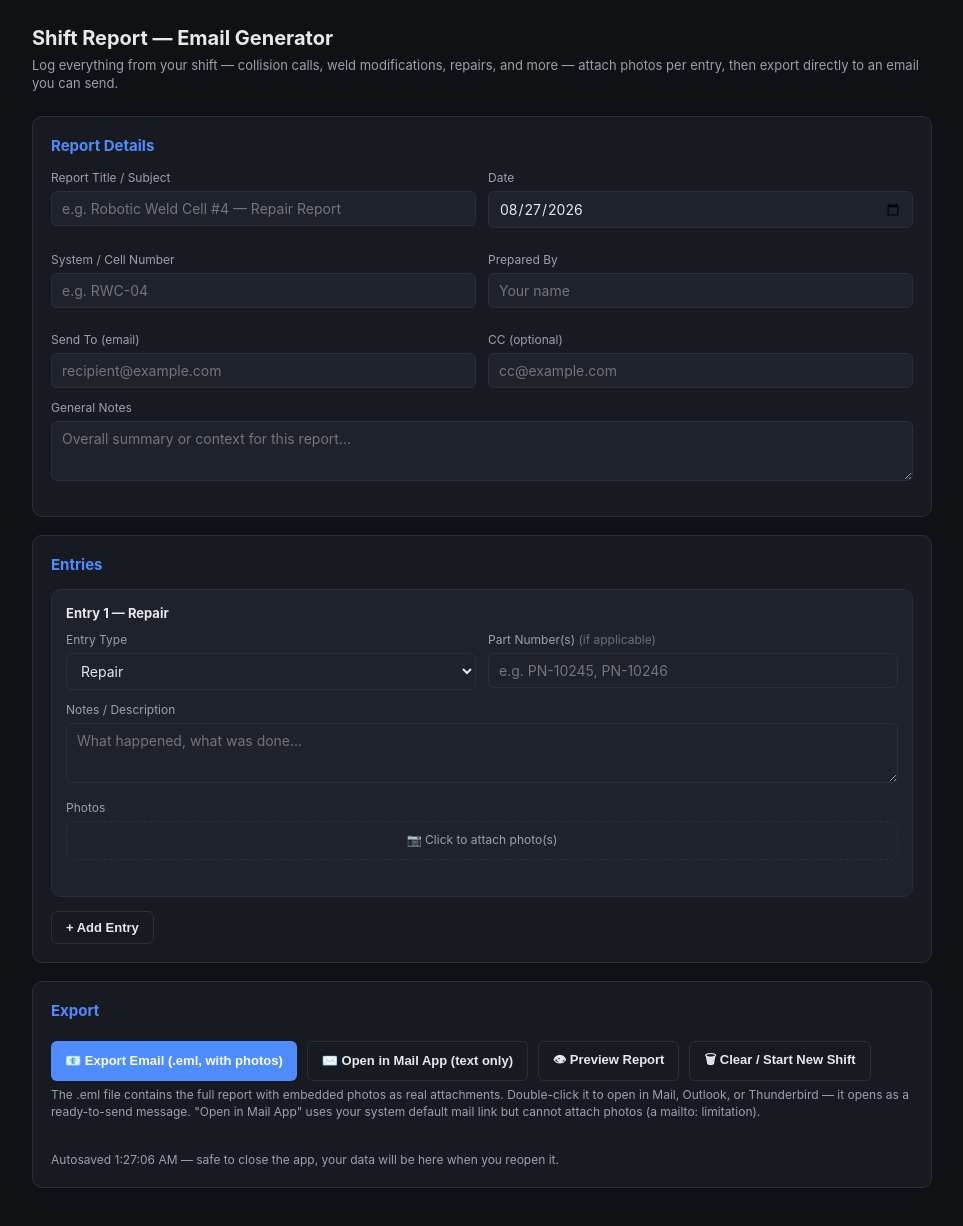
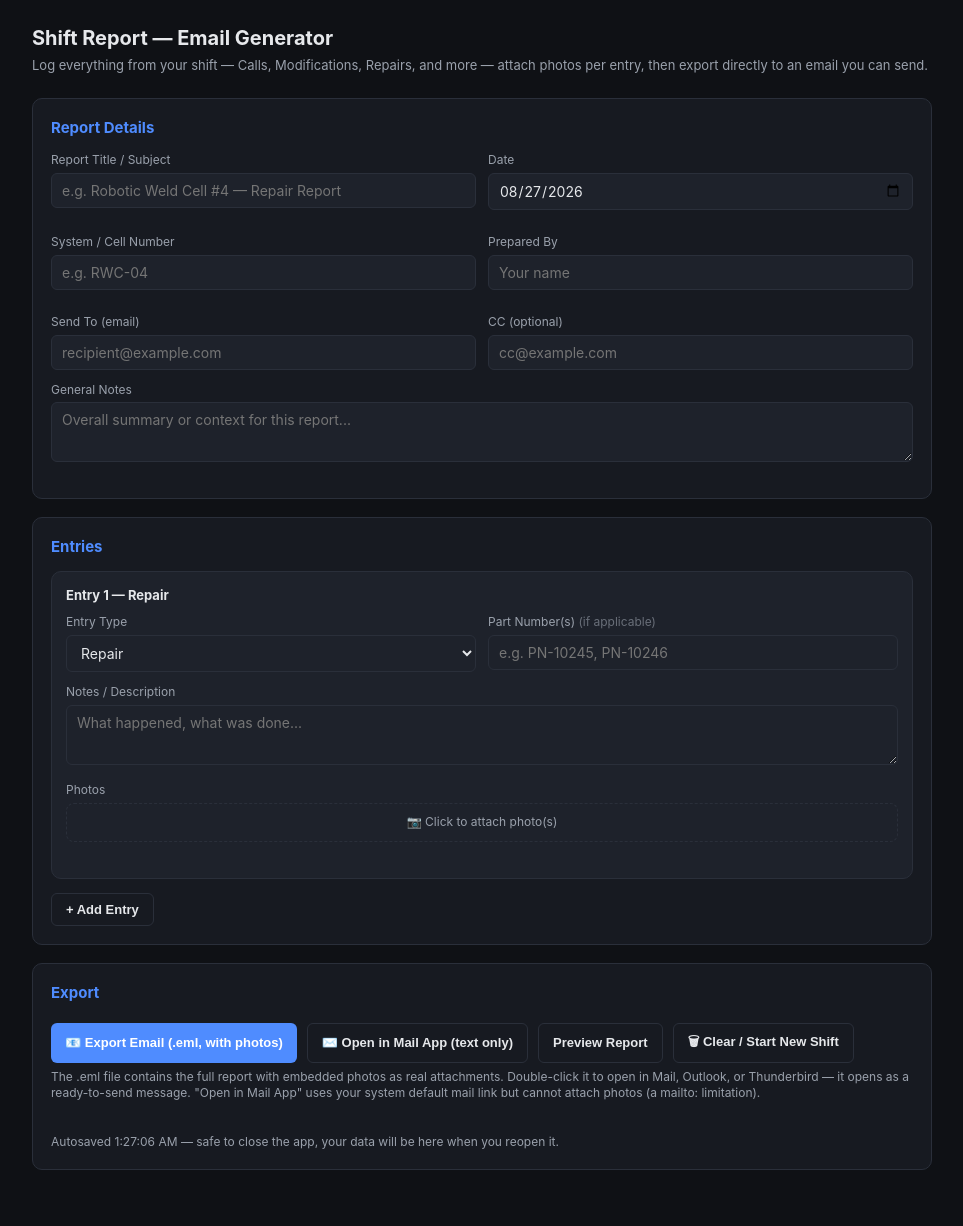
Before and after one commit to biologicmachine-lab/Email-Logger, a plain HTML site: page index.html in a window 1280 px wide. Shown: the whole page, without its empty margins (158-1121 px from the left). Drawn offline with Linux system fonts and the light colour scheme.

Commit message:
Update text and remove emojis in index.html

```diff
--- a/index.html
+++ b/index.html
@@ -164,7 +164,7 @@
 <body>
 <div class="container">
   <h1>Shift Report — Email Generator</h1>
-  <div class="sub">Log everything from your shift — collision calls, weld modifications, repairs, and more — attach photos per entry, then export directly to an email you can send.</div>
+  <div class="sub">Log everything from your shift — Calls, Modifications, Repairs, and more — attach photos per entry, then export directly to an email you can send.</div>
 
   <div class="card">
     <h2>Report Details</h2>
@@ -211,7 +211,7 @@
     <div class="footer-actions">
       <button class="btn" onclick="exportEml()">📧 Export Email (.eml, with photos)</button>
       <button class="btn secondary" onclick="openMailto()">✉️ Open in Mail App (text only)</button>
-      <button class="btn secondary" onclick="renderPreview()">👁 Preview Report</button>
+      <button class="btn secondary" onclick="renderPreview()"> Preview Report</button>
       <button class="btn secondary" onclick="clearAll()">🗑 Clear / Start New Shift</button>
     </div>
     <div class="hint">
```
